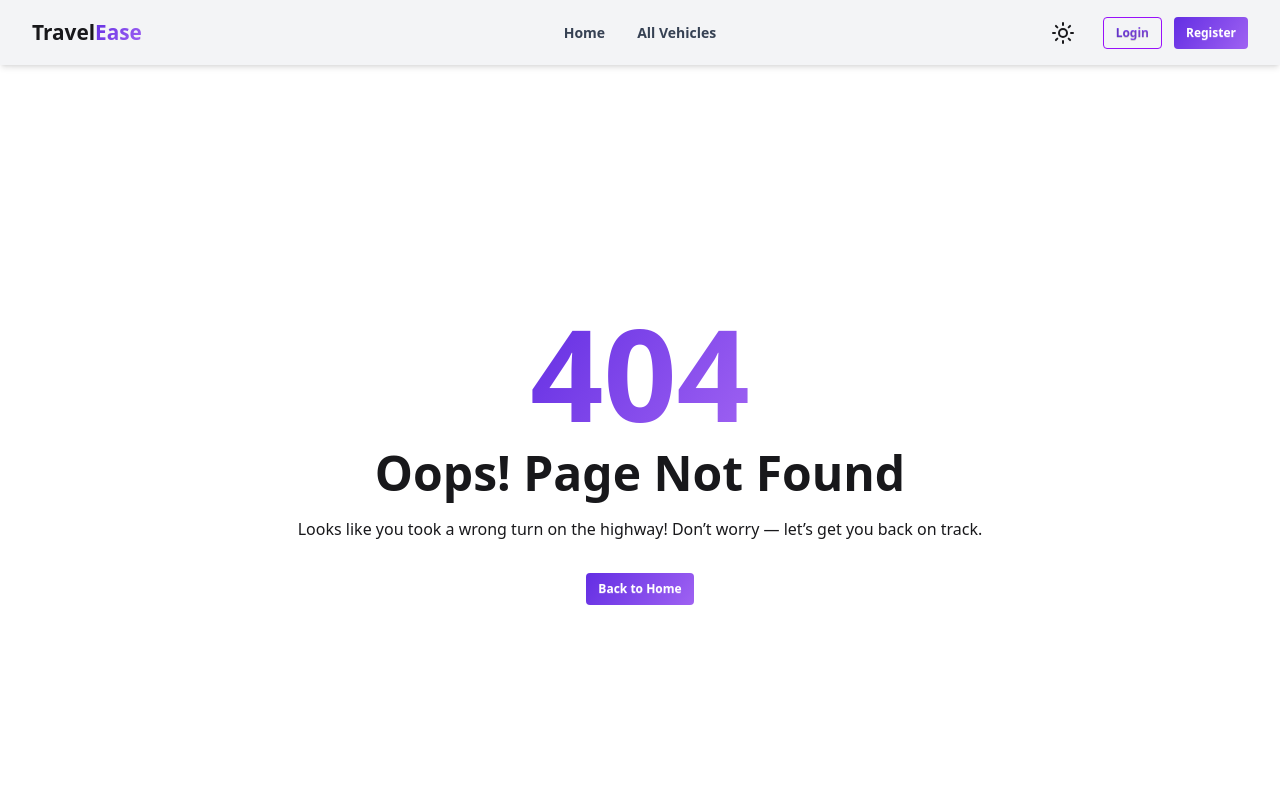
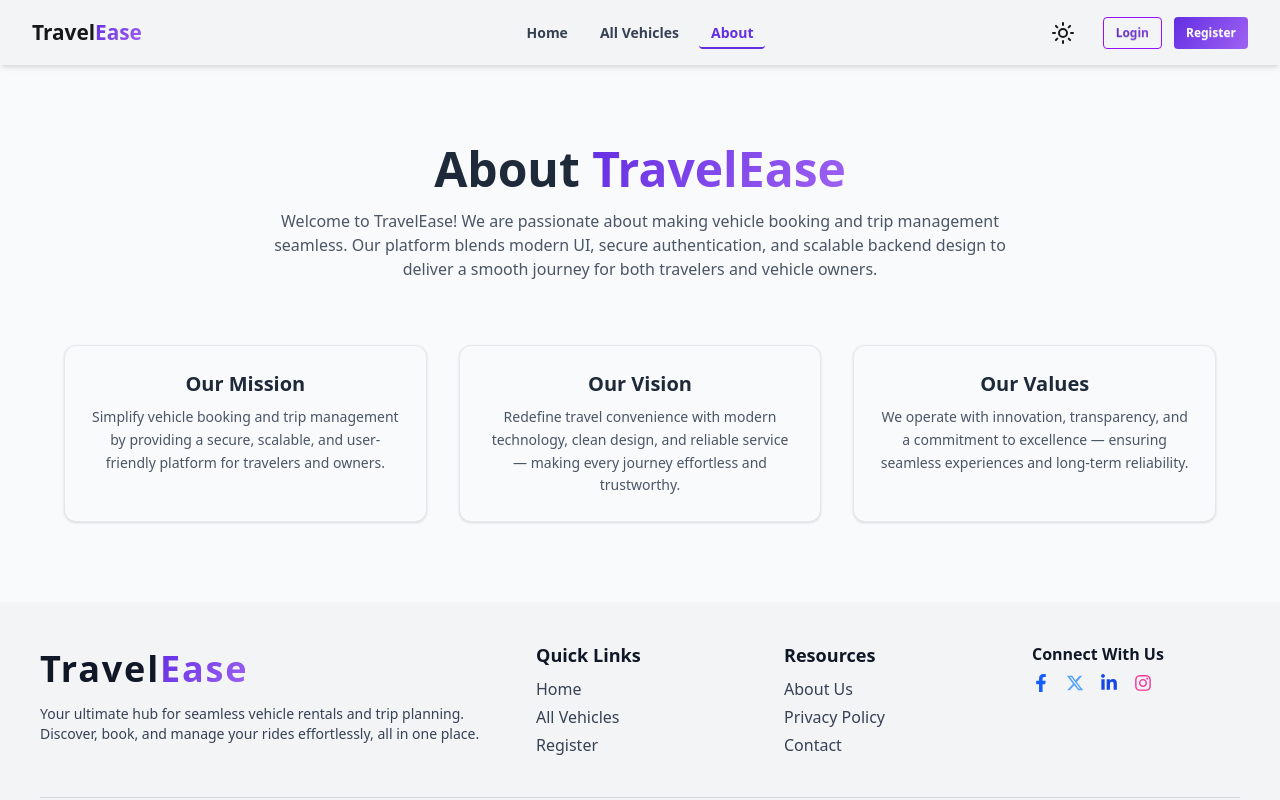
Before and after one commit to Islamul-Hoque/Travel-Ease-Client, a React (Vite) app: page /about in a window 1280 px wide. Shown: the top 800 px of the page. Built offline with nearby package versions, Linux system fonts and the light colour scheme; no server answers.

Commit message:
feat(about): implement animated About section with mission, vision, values cards

```diff
--- /dev/null
+++ b/src/Components/About.jsx
@@ -0,0 +1,82 @@
+
+import React from "react";
+import { motion } from "framer-motion";
+
+const cardVariants = {
+  hidden: { opacity: 0, y: 30 },
+  visible: { opacity: 1, y: 0 },
+};
+
+const aboutCards = [
+  {
+    id: 1,
+    title: "Our Mission",
+    description:
+      "Simplify vehicle booking and trip management by providing a secure, scalable, and user-friendly platform for travelers and owners.",
+  },
+  {
+    id: 2,
+    title: "Our Vision",
+    description:
+      "Redefine travel convenience with modern technology, clean design, and reliable service — making every journey effortless and trustworthy.",
+  },
+  {
+    id: 3,
+    title: "Our Values",
+    description:
+      "We operate with innovation, transparency, and a commitment to excellence — ensuring seamless experiences and long-term reliability.",
+  },
+];
+
+const About = () => {
+  return (
+    <div className="py-20 px-6 md:px-16 bg-gray-50 dark:bg-gray-900">
+      <div className="max-w-7xl mx-auto">
+        {/* Intro */}
+        <motion.div
+          initial={{ opacity: 0, y: 30 }}
+          whileInView={{ opacity: 1, y: 0 }}
+          transition={{ duration: 0.5 }}
+          viewport={{ once: true }}
+          className="text-center mb-16"
+        >
+          <h2 className="text-4xl md:text-5xl font-extrabold text-gray-800 dark:text-gray-100">
+            About <span className="text-gradient">TravelEase</span>
+          </h2>
+          <p className="text-center text-gray-600 dark:text-gray-300 max-w-3xl mx-auto mt-4 mb-12">
+            Welcome to TravelEase! We are passionate about making vehicle booking
+            and trip management seamless. Our platform blends modern UI, secure
+            authentication, and scalable backend design to deliver a smooth
+            journey for both travelers and vehicle owners.
+          </p>
+        </motion.div>
+
+        {/* Cards */}
+        <motion.div
+          className="grid gap-8 sm:grid-cols-2 md:grid-cols-3"
+          initial="hidden"
+          whileInView="visible"
+          viewport={{ once: true, amount: 0.3 }}
+          transition={{ staggerChildren: 0.15 }}
+        >
+          {aboutCards.map((card) => (
+            <motion.div
+              key={card.id}
+              variants={cardVariants}
+              className="p-6 rounded-xl shadow hover:shadow-lg dark:hover:shadow-[0_0_10px_rgba(255,255,255,0.05)] transition bg-gray-50 dark:bg-gray-800 border border-gray-200 dark:border-gray-700 text-center"
+            >
+              <h3 className="text-xl font-bold text-gray-800 dark:text-gray-100 mb-2">
+                {card.title}
+              </h3>
+              <p className="text-gray-600 dark:text-gray-300 text-sm leading-relaxed">
+                {card.description}
+              </p>
+            </motion.div>
+          ))}
+        </motion.div>
+      </div>
+    </div>
+  );
+};
+
+export default About;
--- a/src/Components/Navbar.jsx
+++ b/src/Components/Navbar.jsx
@@ -30,6 +30,7 @@ export default function Navbar() {
     <>
         <li><NavLink end to="/" className={activeClass}>Home</NavLink></li>
         <li><NavLink end to="/all-vehicles" className={activeClass}>All Vehicles</NavLink></li>
+        <li><NavLink end to="/about" className={activeClass}>About</NavLink></li>
 
         {user && (
             <>
--- a/src/Route/Router.jsx
+++ b/src/Route/Router.jsx
@@ -13,6 +13,7 @@ import VehiclesDetails from "../Components/VehiclesDetails";
 import UpdateVehicle from "../Components/UpdateVehicle";
 import HomeLayout from "../Layout/HomeLayout";
 import ErrorPage from "../Pages/ErrorPage";
+import About from "../Components/About";
 
 const router = createBrowserRouter([
 {
@@ -30,7 +31,12 @@ const router = createBrowserRouter([
         {
             path: "/vehicle-details/:id",
             loader: ({params})=> fetch(`https://travel-ease-lemon.vercel.app/vehicle-details/${params.id}`),
-            element: <PrivateRouter> <VehiclesDetails/> </PrivateRouter>
+            Component: VehiclesDetails
+            // element: <PrivateRouter> <VehiclesDetails/> </PrivateRouter>
+        },
+        {
+            path: 'about',
+            Component: About
         },
         {
             path: "my-vehicles",
```
